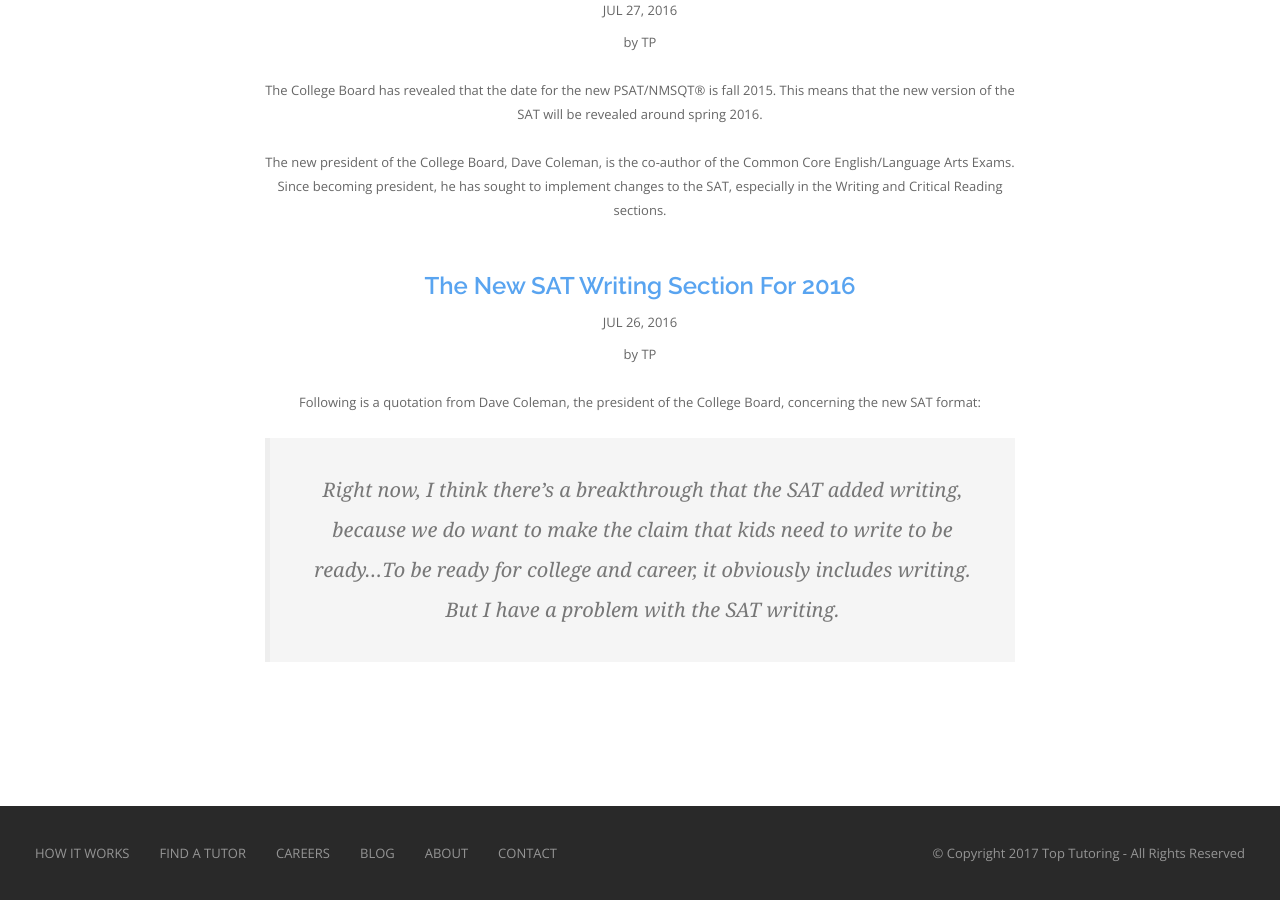
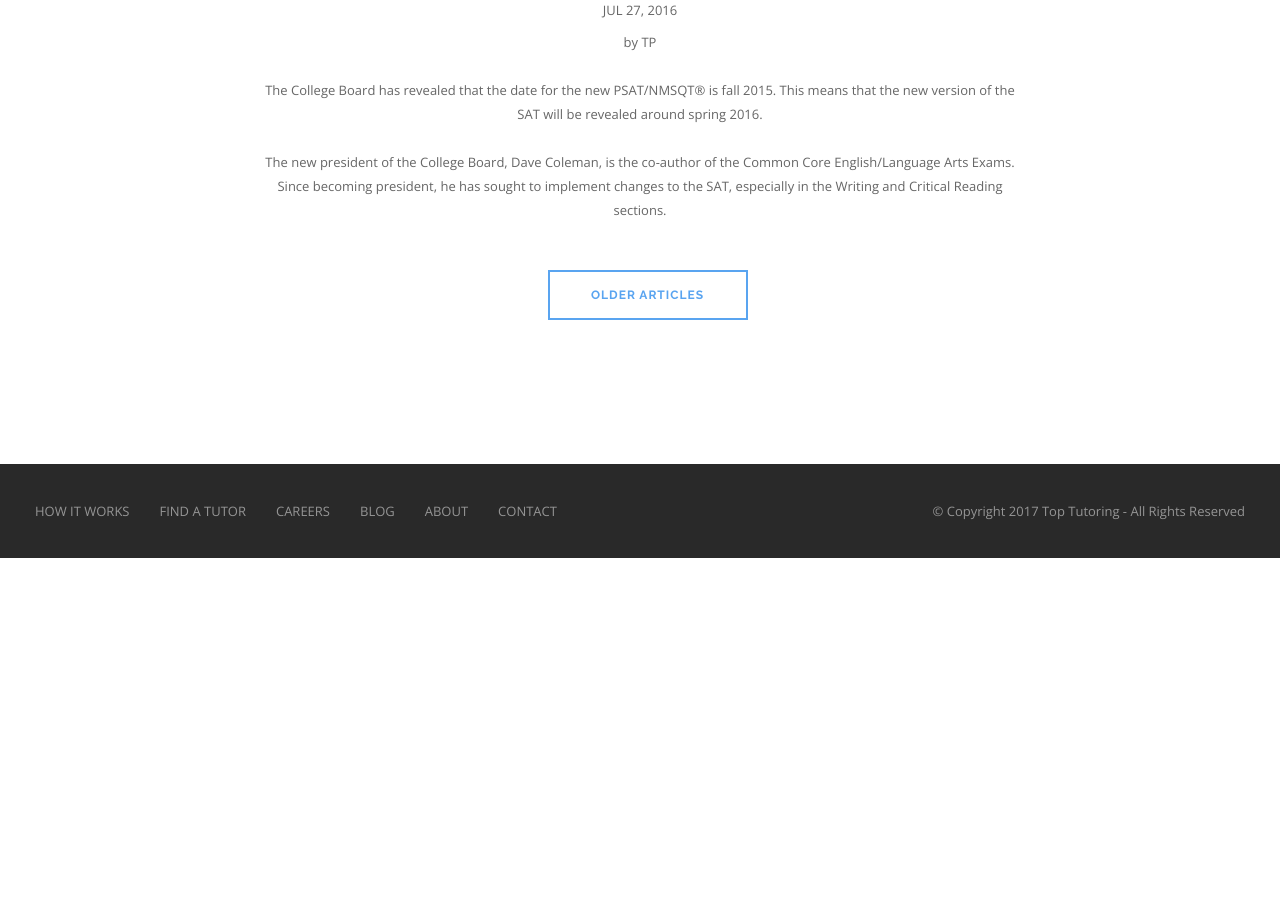
Before and after one commit to toptutoring/ttutoring, a Jekyll site: the page built from blog/index.html, in a window 1280 px wide and 900 px high, scrolled down 625 px. Built offline with Jekyll 4.4.1, drawn with Linux system fonts in a browser that asks for light colours; a script that is not in the unit is left out; the list of posts is cut into pages by our own code; after the commit the page ends 1183 px from its top, so only the background shows below that.

Commit message:
Refactored Blog to have pagination capacity
In order to provide pagination capability, I changed the conifg file and
updated the data structure. Jekyll requires paginated pages to be titled
index.html and therefore I moved the blog.html file that requires
pagination in to it's own blog folder and renamed to index.html. Added
links to older and newer articles as navigation for paginated pages.
This also required to nav links to be hardcoded, so made the necessary
changes.

```diff
--- a/_config.yml
+++ b/_config.yml
@@ -23,6 +23,10 @@
 markdown: kramdown
 excerpt_separator: <!--more-->
 
+# pagination settings for blog
+paginate: 3
+paginate_path: "blog/page:num"
+
 # Collections
 collections:
   tutors:
--- a/_includes/header.html
+++ b/_includes/header.html
@@ -69,6 +69,12 @@
                           {% endunless %}
                         {% endfor %}
                         <li>
+                          <a class="page-link logo-dark" href="{{ site.baseurl | append:'/blog' }}">Blog</a>
+                        </li>
+                        <li>
+                          <a class="page-link logo-dark" href="{{ site.baseurl | append:'/contact' }}">Contact</a>
+                        </li>
+                        <li>
                           <a class="page-link logo-dark" href="https://app.toptutoring.com/sign_in">Sign in</a>
                         </li>
                         </li><li class="vpf">
--- a/_layouts/post.html
+++ b/_layouts/post.html
@@ -38,11 +38,11 @@
 
             <div class="text-center">
               {% if page.previous %}
-              <a class="mb48 mb-xs-32 btn btn-lg btn-lg-blue previous-button" href="{{ page.previous.url }}">{{ page.previous.title }}</a>
+              <a class="mb48 mb-xs-32 btn btn-lg btn-lg-blue previous-button" href="{{ page.previous.url }}">Previous Post</a>
               {% endif %}
 
               {% if page.next %}
-              <a class="mb48 mb-xs-32 btn btn-lg btn-lg-blue next-button" href="{{ page.next.url }}">{{ page.next.title }}</a>
+              <a class="mb48 mb-xs-32 btn btn-lg btn-lg-blue next-button" href="{{ page.next.url }}">Next Post</a>
               {% endif %}
             </div>
           </div>
--- /dev/null
+++ b/blog/index.html
@@ -0,0 +1,45 @@
+---
+layout: default
+title: Blog
+exclude: true
+---
+
+<section>
+  <div class="container">
+    <div class="feed-item mb-xs-48">
+      <ul>
+        {% for post in paginator.posts %}
+        <div class="row mb24 mb-xs-0">
+          <div class="col-md-8 col-md-offset-2 col-sm-10 col-sm-offset-1 text-center">
+            <li>
+              <h4 class="mb8"><a href="{{ post.url }}">{{ post.title }}</a></h4>
+              <p class="uppercase mb8 mb-xs-8">
+              {{ post.date | date: "%b %-d, %Y" }}
+              </p>
+              <p>by {{ post.author }}</p>
+              {{ post.excerpt }}
+            </li>
+          </div>
+        </div>
+        {% endfor %}
+      </ul>
+    </div>
+
+    {% if paginator.total_pages > 1 %}
+    <div class="text-center">
+      {% if paginator.previous_page %}
+        {% if paginator.previous_page_path == "/page1" %}
+        <a class="mb48 mb-xs-32 btn btn-lg btn-lg-blue previous-button" href="{{ site.baseurl | append:"/blog"}}">Newer Articles</a>
+        {% else %}
+        <a class="mb48 mb-xs-32 btn btn-lg btn-lg-blue previous-button" href="{{ paginator.previous_page_path }}">Newer Articles</a>
+        {% endif %}
+      {% endif %}
+
+      {% if paginator.next_page %}
+        <a class="mb48 mb-xs-32 btn btn-lg btn-lg-blue next-button" href="{{ paginator.next_page_path }}">Older Articles</a>
+      {% endif %}
+    </div>
+    {% endif %}
+
+  </div>
+</section>
--- a/nav_pages/blog.html
+++ /dev/null
@@ -1,33 +0,0 @@
----
-layout: default
-title: Blog
-weight: 4
-permalink: /blog/
----
-
-<section>
-  <div class="container">
-    <div class="feed-item mb-xs-48">
-      <ul>
-      {% for post in site.posts %}
-      <div class="row mb24 mb-xs-0">
-        <div class="col-md-8 col-md-offset-2 col-sm-10 col-sm-offset-1 text-center">
-
-          <li>
-            <h4 class="mb8"><a href="{{ post.url }}">{{ post.title }}</a></h4>
-            <p class="uppercase mb8 mb-xs-8">
-              {{ post.date | date: "%b %-d, %Y" }}
-            </p>
-            <p>by {{ post.author }}</p>
-
-            {{ post.excerpt }}
-          </li>
-
-        </div>
-      </div>
-
-      {% endfor %}
-      </ul>
-    </div>
-  </div>
-</section>
--- a/nav_pages/contact.html
+++ b/nav_pages/contact.html
@@ -2,7 +2,7 @@
 layout: default
 title: Contact
 permalink: /contact/
-weight: 5
+exclude: true
 ---
 
 <div>
```
